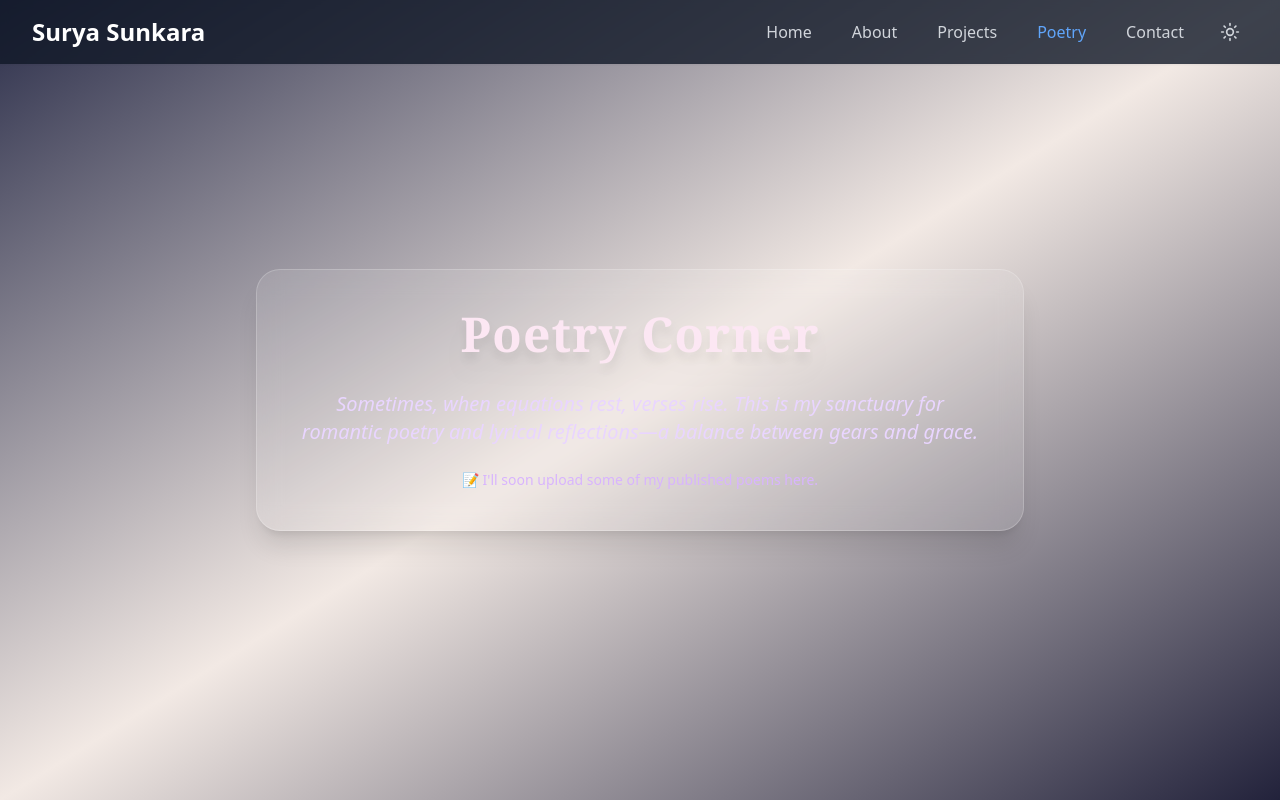
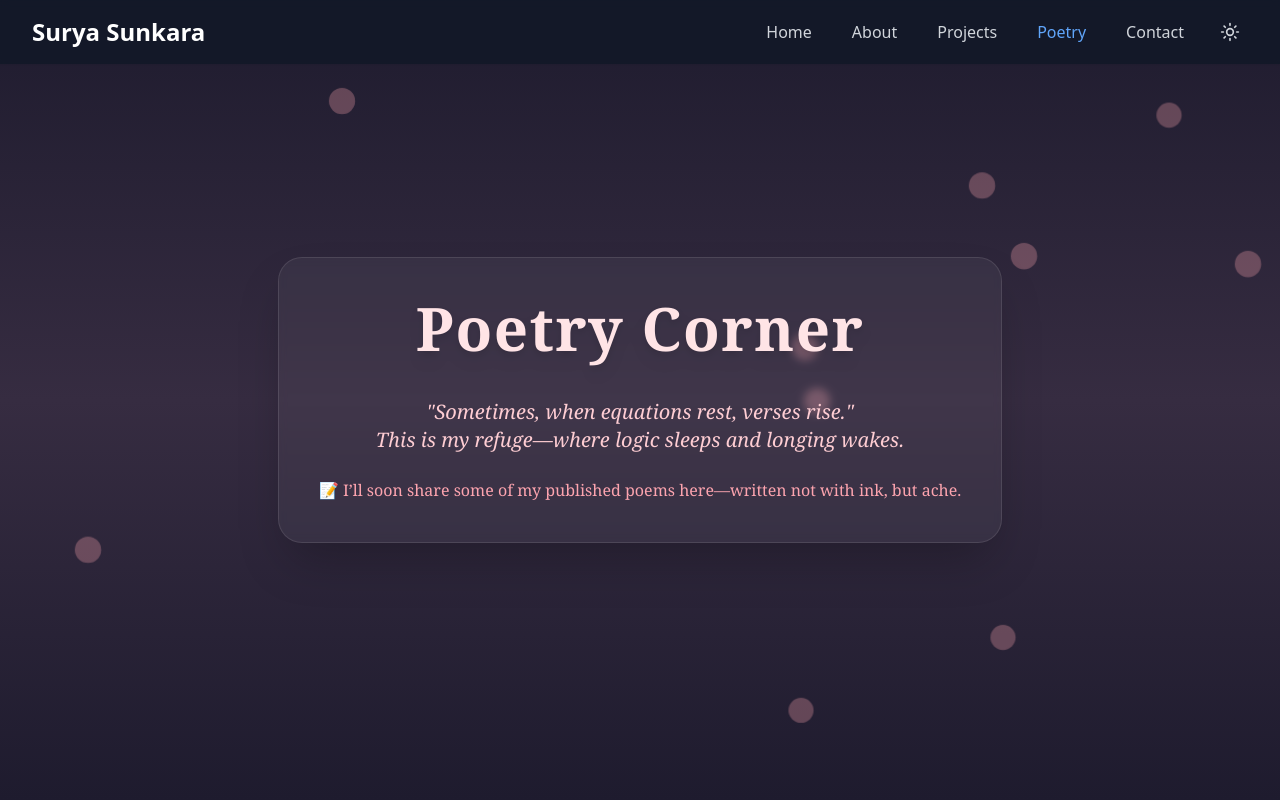
Before and after one commit to sunkmechie/my-portfolio, a React (Vite) app: page /poetry in a window 1280 px wide. Built offline with nearby package versions, Linux system fonts and the light colour scheme.

Commit message:
Update Poetry.tsx

```diff
--- a/src/pages/Poetry.tsx
+++ b/src/pages/Poetry.tsx
@@ -1,17 +1,67 @@
-import React from 'react';
+import React, { useEffect } from 'react';
 
 const Poetry = () => {
+  useEffect(() => {
+    const audio = new Audio('/ambient-soundscape.mp3');
+    audio.loop = true;
+    audio.volume = 0.3;
+    audio.play();
+
+    return () => {
+      audio.pause();
+      audio.currentTime = 0;
+    };
+  }, []);
+
   return (
-    <div className="min-h-screen flex flex-col items-center justify-center px-6 py-24 bg-gradient-to-br from-[#2b2e4a] via-[#f2e9e4] to-[#22223b] text-center text-white">
-      <div className="max-w-3xl bg-white/10 backdrop-blur-md p-10 rounded-3xl shadow-xl border border-white/20">
-        <h1 className="text-5xl font-serif font-bold text-pink-100 mb-8 tracking-wide drop-shadow-xl">
+    <div className="min-h-screen relative flex items-center justify-center px-6 py-24 bg-gradient-to-b from-[#1e1b2e] via-[#362c41] to-[#1e1b2e] text-center text-white font-serif overflow-hidden">
+      {/* Floating Petals Animation */}
+      <div className="absolute inset-0 pointer-events-none z-0 overflow-hidden">
+        {[...Array(10)].map((_, i) => (
+          <div
+            key={i}
+            className="absolute w-6 h-6 bg-rose-300 opacity-30 rounded-full animate-float"
+            style={{
+              left: `${Math.random() * 100}%`,
+              top: `${Math.random() * 100}%`,
+              animationDuration: `${6 + Math.random() * 5}s`,
+              animationDelay: `${Math.random() * 3}s`
+            }}
+          ></div>
+        ))}
+      </div>
+
+      <div className="relative z-10 max-w-3xl bg-white/5 backdrop-blur-sm p-10 rounded-3xl shadow-2xl border border-white/10">
+        <h1 className="text-5xl md:text-6xl font-bold text-rose-100 mb-10 tracking-wide drop-shadow-lg">
           Poetry Corner
         </h1>
-        <p className="text-lg md:text-xl text-purple-200 leading-relaxed mb-4 font-light italic">
-          Sometimes, when equations rest, verses rise. This is my sanctuary for romantic poetry and lyrical reflections—a balance between gears and grace.
+        <p className="text-lg md:text-xl text-rose-200 leading-loose italic mb-6">
+          "Sometimes, when equations rest, verses rise." <br />
+          This is my refuge—where logic sleeps and longing wakes.
         </p>
-        <p className="text-sm text-purple-300 mt-6">📝 I'll soon upload some of my published poems here.</p>
+        <p className="text-md text-rose-300">
+          📝 I’ll soon share some of my published poems here—written not with ink, but ache.
+        </p>
       </div>
+
+      {/* Floating Petals CSS Animation */}
+      <style jsx>{`
+        @keyframes float {
+          0% {
+            transform: translateY(0) scale(1);
+          }
+          50% {
+            transform: translateY(-40px) scale(1.1);
+          }
+          100% {
+            transform: translateY(0) scale(1);
+          }
+        }
+
+        .animate-float {
+          animation: float infinite ease-in-out;
+        }
+      `}</style>
     </div>
   );
 };
```
